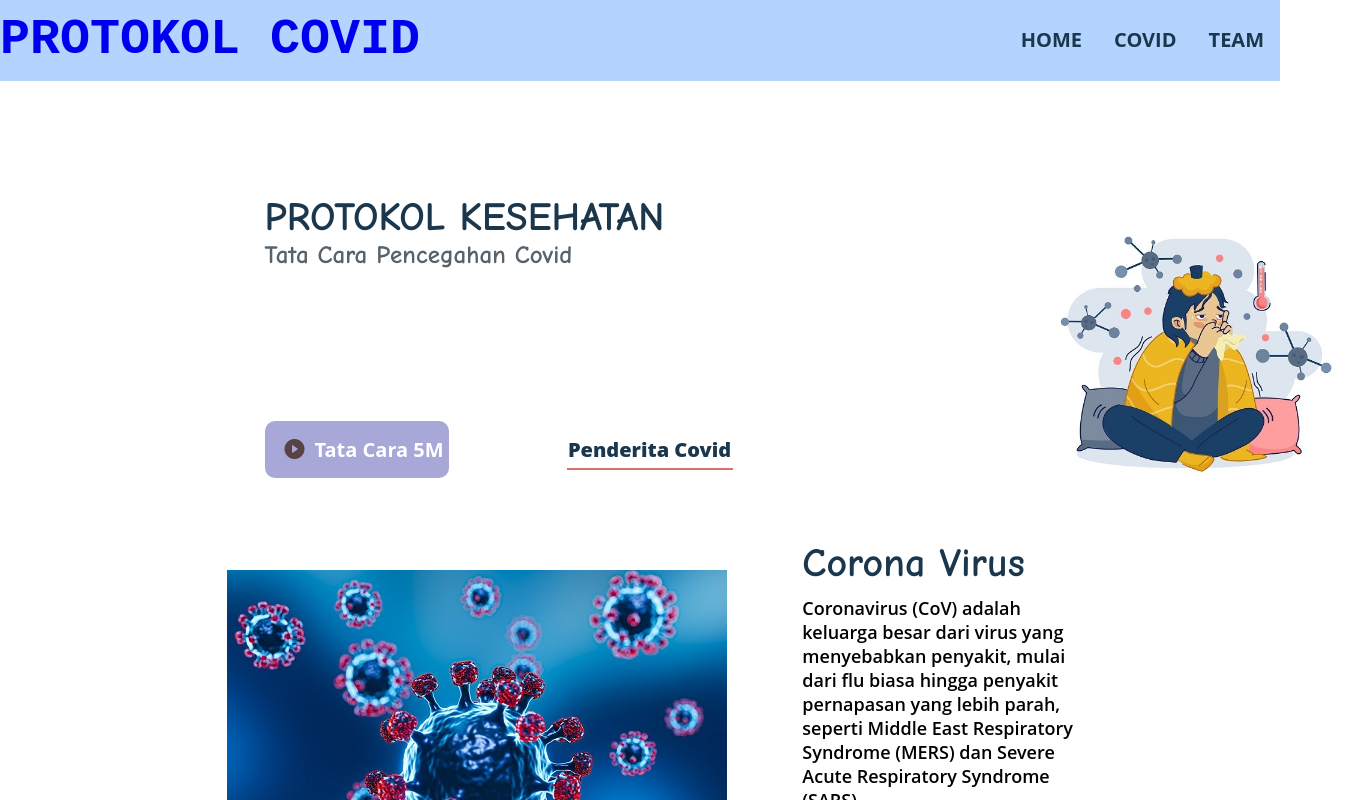
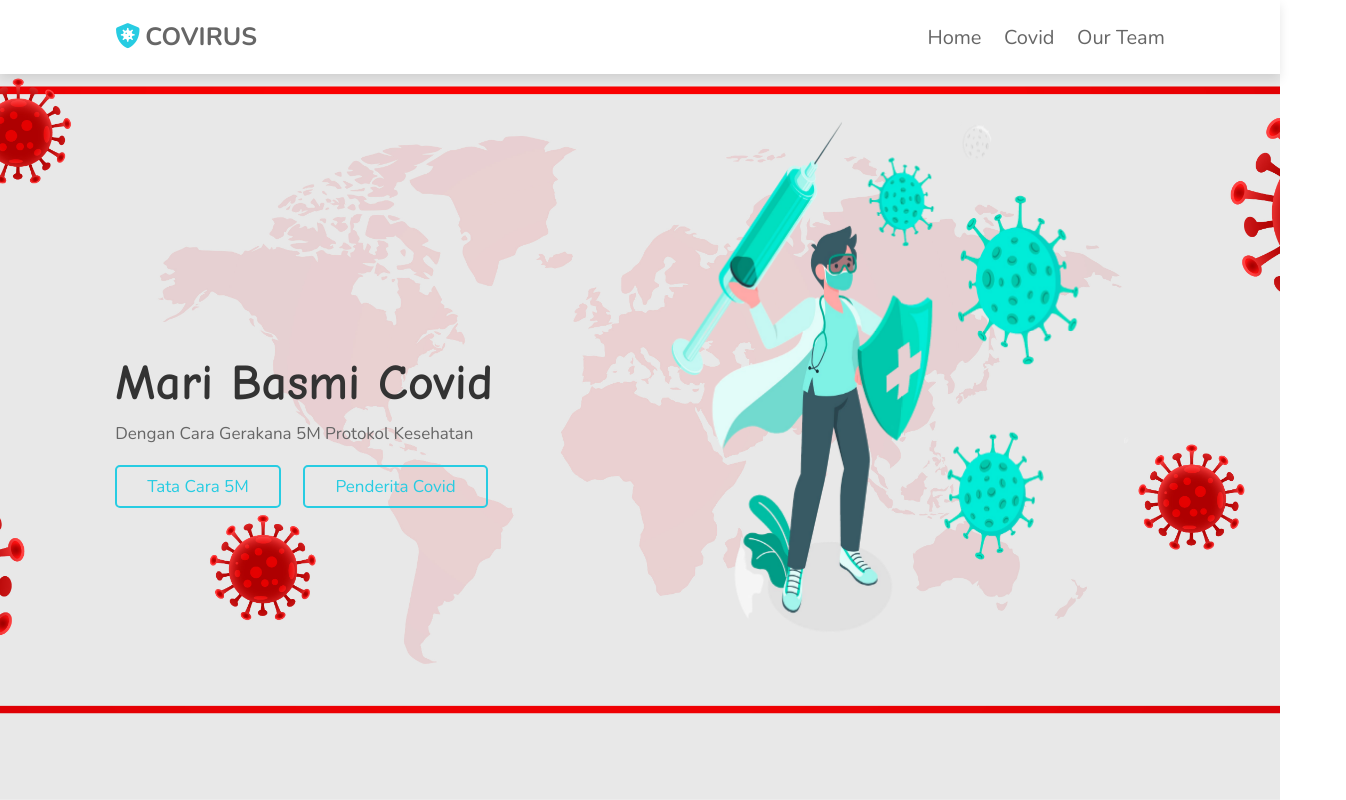
Before and after one commit to akbar5yn/-tekmul-covirus-5M, a plain HTML site: page index.html in a window 1280 px wide. Shown: the top 800 px of the page, 1346 px wide, since content can reach past the window. Drawn offline with nearby package versions, Linux system fonts and the light colour scheme.

Commit message:
second commit

```diff
--- a/assets/css/style.css
+++ b/assets/css/style.css
@@ -1,71 +1,225 @@
+ @import url("https://fonts.googleapis.com/css2?family=Nunito:wght@200;300;400;600;700&display=swap");
+
+ :root {
+   --cyan: #27cce2;
+ }
  * {
+   font-family: "Nunito", sans-serif;
+   padding: o;
+   margin: 0;
+   box-sizing: border-box;
+   outline: none;
+   border: none;
    text-decoration: none;
-    margin: 0px;
-    padding: 0px;
+   text-transform: capitalize;
+   transition: all 0.2s linear;
  }
 
-body{
-    margin: 0px;
-    padding: 0px;
-    font-family: 'Open Sans', sans-serif;
-    background: url(../gambar/v871-techi-13.jpg);
+ html {
+   font-size: 62.5%;
+   overflow-x: hidden;
+   scroll-behavior: smooth;
+   scroll-padding-top: 6rem;
+ }
+
+ body {
+   background-color: #fff;
+ }
+
+ section {
+   padding: 2rem 9%;
+ }
+
+.home .link{
+    display: flex;
+}
+
+ *::selection {
+   background: var(--cyan);
+   color: #fff;
+ }
+
+ .btn {
+   display: inline-block;
+   padding: 0.8rem 3rem;
+   border: 0.2rem solid var(--cyan);
+   color: var(--cyan);
+   cursor: pointer;
+   font-size: 1.7rem;
+   border-radius: 0.5rem;
+   position: relative;
+   overflow: hidden;
+   z-index: 0;
+   margin-top: 1rem;
+   margin-right:2rem;
+ }
+
+ .btn::before {
+   content: "";
+   position: absolute;
+   top: 0;
+   right: 0;
+   width: 0%;
+   height: 100%;
+   background: var(--cyan);
+   transition: 0.3s linear;
+   z-index: -1;
+ }
+
+ .btn:hover::before {
+   width: 100%;
+   left: 0;
+ }
+
+ .btn:hover {
+   color: #fff;
+ }
+
+ header {
+   position: fixed;
+   top: 0;
+   left: 0;
+   right: 0;
+   z-index: 1000;
+   display: flex;
+   align-items: center;
+   justify-content: space-between;
+   background: #fff;
+   padding: 2rem 9%;
+   box-shadow: 0 0.5rem 1rem rgba(0, 0, 0, 0.1);
+ }
+
+ header .logo {
+   font-size: 2.5rem;
+   font-weight: bolder;
+   color: #666;
+ }
+
+ header .logo i {
+   padding-right: 0.5rem;
+   color: var(--cyan);
+ }
+
+ header .navbar a {
+   font-size: 2rem;
+   margin-left: 2rem;
+   color: #666;
+ }
+
+ header .navbar a:hover {
+   color: var(--cyan);
+ }
+
+ #menu-bar {
+   font-size: 3rem;
+   cursor: pointer;
+   color: #666;
+   border: 0.1rem solid #666;
+   border-radius: 0.3rem;
+   padding: 0.5rem 1.5rem;
+   display: none;
+ }
+
+ .home {
+   display: flex;
+   flex-wrap: wrap;
+   gap: 1.5rem;
+   min-height: 100vh;
+   align-items: center;
+   background: url(/gambar/bg.jpg) no-repeat;
    background-size: cover;
    background-position: center;
-    background-repeat:  no-repeat;
-    background-attachment: fixed;
-
  }
 
-/* Navbar */
-.wrapper{
-    width: 1500px;
-    margin: auto;
-    position: relative;
+ .home .content {
+   flex: 1 1 40rem;
+   padding-top: 6.5rem;
  }
 
-.logo a{
-    font-size: 50px;
-    font-weight: 800;
-    float: left;
-    font-family: 'Courier New', Courier, monospace;
+ .home .image {
+   flex: 1 1 40rem;
  }
 
-.menu{
-    float: right;
+ .home .image img {
+   width: 100%;
+   padding: 1rem;
+   animation: float 3s linear infinite;
  }
 
-nav {
-    width: 100%;
-    margin: auto;
-    display: flex;
-    line-height: 80px;
-    top: 0;
-    background-color: rgb(179, 212, 255);
+ @keyframes float {
+   0%,
+   100% {
+     transform: translateY(0rem);
+   }
+   50% {
+     transform: translateY(3rem);
+   }
  }
 
-nav ul{
-    list-style-type: none;
-    margin: 0;
-    padding: 0;
-    overflow: hidden;
+ .home .content h3 {
+   font-size: 5rem;
+   color: #333;
  }
 
-nav ul li{
-    float: left;
+ .home .content p {
+   font-size: 1.7rem;
+   color: #666;
+   padding: 1rem 0;
  }
 
-nav ul li a{
-    color: #1A374D;
-    font-weight: bold;
-    text-align: center;
-    padding: 0px 16px 0px 16px;
-    font-size: 20px;
-    text-decoration: none;
+ /* media queries  */
+
+ @media (max-width: 991px) {
+   html {
+     font-size: 55%;
    }
 
-nav ul li a:hover{
-    text-decoration: underline;
+   header {
+     padding: 2rem;
    }
+
+   section {
+     padding: 2rem;
+   }
+ }
+
+ @media (max-width: 768px) {
+   #menu-bar {
+     display: initial;
+   }
+
+   header .navbar {
+     position: absolute;
+     top: 100%;
+     left: 0;
+     right: 0;
+     background: #f7f7f7;
+     border-top: 0.1rem solid rgba(0, 0, 0, 0.1);
+     clip-path: polygon(0 0, 100% 0, 100% 0, 0 0);
+   }
+
+   header .navbar.active {
+     clip-path: polygon(0 0, 100% 0, 100% 100%, 0% 100%);
+   }
+
+   header .navbar a {
+     margin: 1.5rem;
+     padding: 1.5rem;
+     display: block;
+     border: 0.2rem solid rgba(0, 0, 0, 0.1);
+     border-left: 0.5rem solid var(--red);
+     background: #fff;
+   }
+ }
+
+ @media (max-width: 450px) {
+   html {
+     font-size: 50%;
+   }
+ }
+
+ /* end  */
+
 
 /* container */
 
@@ -146,13 +300,15 @@ nav ul li a:hover{
 
     /* MAIN */
     .img-covid{
-        margin-top: 50px;
-        margin-left: 6cm;
+        margin-top: 25px;
+        margin-left: 0cm;
     }
     .main{
-        margin-top: 20px;
+        width: 100%;
+        margin-top: 10px;
         margin-left: 2cm;
-        margin-right: 5cm;
+        margin-right: 1cm;
+
     }
     .main p{
         padding-top: 10px;
@@ -174,16 +330,9 @@ nav ul li a:hover{
 
     /* penderita covid */
     .inti-topik{
-        width: 100cm;
+        width: 100%;
         height: auto;
-        margin-top: 50px;
-        margin-left: 100px;
-        margin-right: 100px;
-    }
-
-    .inti-topik h2{
-        margin-right: 1%;
-        margin-left: 10%;
+        margin-left: 0;
     }
 
     .number{
@@ -196,12 +345,10 @@ nav ul li a:hover{
     }
 
     .header .bi {
-        margin-left: 100px;
         color: #da6f6f;
         float: right;
     }
     .header .topic{
-        margin-left: 10%;
         margin-top: 10px;
         background: #a4aaad;
         padding: 10px;
@@ -218,23 +365,20 @@ nav ul li a:hover{
     .header .slidedown{
         background-color: #a4aaad;
         border-radius: 0px 0px 10px 10px;
-        margin-left: 10%;
+        font-size: 18px;
         margin-right: 5cm;
         padding: 10px;
         display: none;
     }
 
     .img-pasien{
-        margin-top: 150px;
-        margin-right: 150px;
+        margin: 50px;
     }
 
     /* TEAM */
 
     .tengah{
         border: 2px solid #1A374D;
-        margin-left: 30px;
-        margin-right: 30px;
         margin-bottom: -20px;
     }
     .tengah .kolom{
@@ -244,27 +388,27 @@ nav ul li a:hover{
         font-size: 20px;
     }
     .team-list{
-        margin-left: 1.5cm;
         position: relative;
         display: flex;
         flex-wrap: wrap;
         margin-bottom: 20px;
+        margin-left: 10px;
     }
     .avatar-team{
-        width: 20%;
+        width: 25%;
         margin: 0 auto;
-        margin-bottom: 0px;
     }
     .avatar-team img{
         width: 80%;
         border-radius: 50%;
+        margin-left: 25px;
     }
     .avatar-team p{
         font-family: 'comic sans ms';
         font-weight: 800;
         width: 310px;
         font-size: 25px;
-        margin-left: -20px;
+        margin-left: 2px;
         color: #1A374D;
         text-align: center;
     }
--- /dev/null
+++ b/assets/js/script.js
@@ -0,0 +1,22 @@
+let menu = document.querySelector('#menu-bar');
+let navbar = document.querySelector('.navbar');
+
+menu.onclick = () =>{
+
+  menu.classList.toggle('fa-times');
+  navbar.classList.toggle('active');
+
+}
+
+window.onscroll = () =>{
+
+    menu.classList.remove('fa-times');
+    navbar.classList.remove('active');
+
+    if(window.scrollY > 60){
+      document.querySelector('#scroll-top').classList.add('active');
+    }else{
+      document.querySelector('#scroll-top').classList.remove('active');
+    }
+
+  }
--- a/index.html
+++ b/index.html
@@ -2,40 +2,44 @@
 <html lang="en">
     <head>
         <meta charset="utf-8">
+        <meta http-equiv="X-UA-Compatible" content="IE=edge" />
         <meta name="viewport" content="width=device-width, initial-scale=1.0">
         <link rel="stylesheet" href="assets/css/style.css">
         <link rel="stylesheet" href="https://cdn.jsdelivr.net/npm/bootstrap-icons@1.7.2/font/bootstrap-icons.css">
         <script src="https://ajax.googleapis.com/ajax/libs/jquery/3.5.1/jquery.min.js"></script>
+        <link rel="stylesheet" href="https://cdnjs.cloudflare.com/ajax/libs/font-awesome/5.15.4/css/all.min.css"/>
         <title>Protokol Covid</title>
     </head>
     <body>
-       <nav>
-           <div class="wrapper">
-                <div class="logo"><a href="#">PROTOKOL COVID</a></div>
-                <div class="menu">
-                    <ul>
-                        <li><a href="#home">HOME</a></li>
-                        <li><a href="#covid">COVID</a></li>
-                        <li><a href="#team">TEAM</a></li>
-                    </ul>
-                </div>
-           </div>
-       </nav>
-       <div class="container">
-           <!-- HOME -->
-           <section id="home">
-                <div class="tema">
-                    <h2>PROTOKOL KESEHATAN</h2>
-                    <h3>Tata Cara Pencegahan Covid</h3>
-                    <p><i class="bi bi-play-circle-fill"></i><a href="https://www.youtube.com/watch?v=eFZNnxpqrsA">Tata Cara 5M</a></p>
-                    <h4><a href="#penderita">Penderita Covid</a></h4>
-                </div>
-                <div class="img-home">
-                    <img class="img-home" src="gambar/logo-1.jpg" alt=""/>
-                </div>
-           </section>
+        <header>
+            <a href="#" class="logo"><i class="fas fa-shield-virus"></i>COVIRUS</a>
+
+            <div id="menu-bar" class="fas fa-bars"></div>
+
+            <nav class="navbar">
+                <a href="#home">Home</a>
+                <a href="#covid">Covid</a>
+                <a href="#team">Our Team</a>
+            </nav>
+        </header>
+
+        <section class="home" id="home">
+            <div class="content">
+                <h3>Mari Basmi Covid</h3>
+                <p>
+                    Dengan Cara Gerakana 5M Protokol Kesehatan
+                </p>
+                <a href="https://www.youtube.com/watch?v=eFZNnxpqrsA" class="btn">Tata Cara 5M</a>
+                <a href="#penderita" class="btn">Penderita Covid</a>
+            </div>
+
+            <div class="image">
+                <img src="/gambar/hl.png" alt="" width="759px" height="643px" />
+            </div>
+        </section>
 
            <!-- Article Covid -->
+        <div class="container">
            <section id="covid">
                <div class="img-covid">
                     <img src="gambar/covid-virus-3d-modeling.jpg" alt="">
@@ -111,7 +115,7 @@
                            <p>Production Manager Computer Graphic Artist</p>
                        </div>
                        <div class="avatar-team">
-                            <img src="gambar/man.png" alt=""/>
+                            <img src="gambar/adit-1.jpg" alt=""/>
                             <p>Aditya Atallah </p>
                             <p>NIM : 2000016097</p>
                             <p>--------------------</p>
@@ -136,7 +140,9 @@
            </section>
        </div>
     </body>
+    <script src="assets/js/script.js"></script>
     <script>
+
         $(document).ready(function(){
             $("#btn1").click(function(){
                 $("#panel1").slideToggle("slow");
```
Also changed, not shown: assets/script.js (added, +22 -0 lines), gambar/adit-1.jpg (added), gambar/bg.jpg (added), gambar/hl.png (added), 1 other file. Lines whose indentation alone changed are shown as unchanged.
